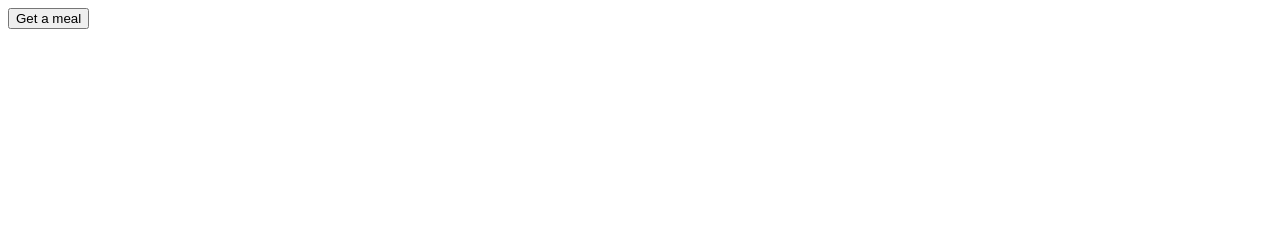
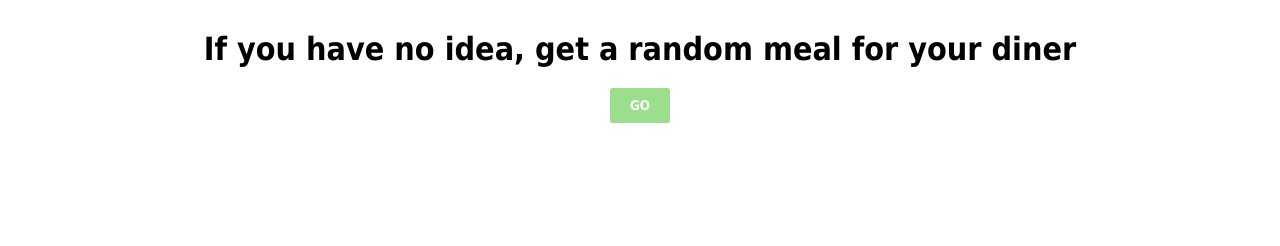
Before and after one commit to o-louis/RandomMeal, a plain HTML site: page index.html in a window 1280 px wide. Drawn offline with Linux system fonts and the light colour scheme.

Commit message:
Added CSS

```diff
--- a/index.html
+++ b/index.html
@@ -13,13 +13,17 @@
 
 <body>
     <div class="container">
-        <button>Get a meal</button>
-
+        <header>
+            <h1>If you have no idea, get a random meal for your diner</h1>
+            <button>GO</button>
+        </header>
         <div class="recipe-container">
-            <div class="title"></div>
+            <div class="infos-recipe">
+                <div class="title"></div>
+                <div class="ingredients-container"></div>
+                <div class="instructions"></div>
+            </div>
             <div class="picture"> <img /> </div>
-            <div class="ingredients-container"></div>
-            <div class="instructions"></div>
         </div>
     </div>
 </body>
--- a/style.css
+++ b/style.css
@@ -0,0 +1,84 @@
+* {
+    box-sizing: border-box;
+    padding: 0;
+    margin: 0;
+    color: black;
+    border: none;
+    font-family: Tahoma;
+}
+
+body {
+    padding: 30px;
+}
+
+.container {
+    background-color: white;
+    width: 100%;
+}
+
+header {
+    text-align: center;
+    width: 100%;
+}
+
+button {
+    padding: 10px 20px;
+    margin-top: 20px;
+    border-radius: 3px;
+    color:white;
+    font-weight: bold;
+    cursor: pointer;
+    background: #9bde8e;
+    outline: none;
+}
+
+.recipe-container {
+    width: 1000px;
+    padding: 30px;
+    margin: auto;
+}
+
+.recipe-container > div {
+    display: inline-block;
+    vertical-align: top;
+}
+
+.infos-recipe {
+    width: 59%;
+    padding-right: 30px;
+}
+
+.title {
+    font-weight: bold;
+    font-size: 22px;
+}
+
+.instructions {
+    font-size: 14px;
+}
+
+.ingredients-container {
+    display: flex;
+    flex-direction: row;
+    flex-wrap: wrap;
+    justify-content: flex-start;
+    margin-top: 30px;
+    margin-bottom: 30px;
+}
+
+.ingredients-container div {
+    margin-right: 10px;
+    margin-bottom: 5px;
+    background-color: #a8a8a8;
+    color: white;
+    padding: 5px 10px;
+}
+
+.picture {
+    width: 40%;
+}
+
+.picture img {
+    max-width: 100%;
+    max-height: 100%;
+}
```
